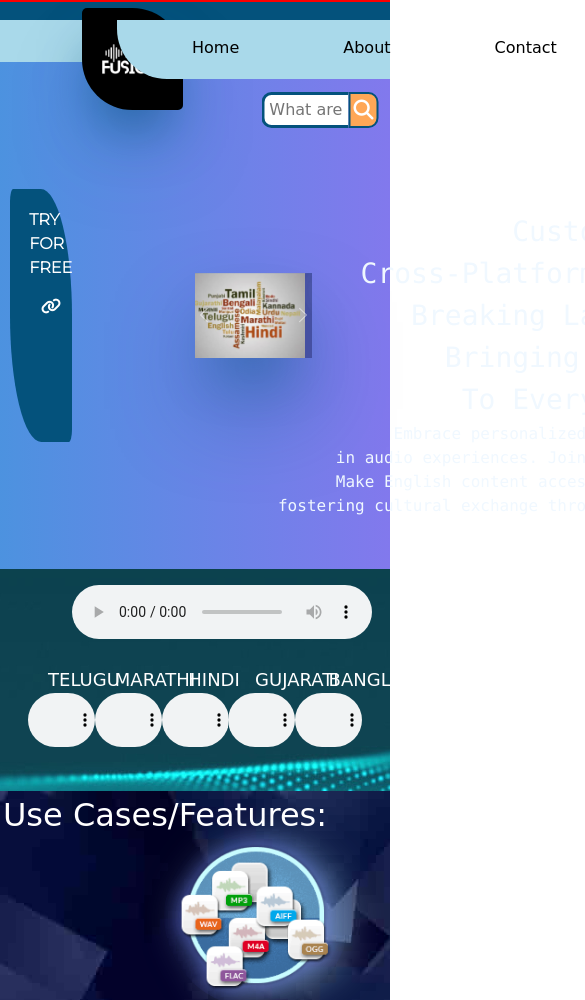
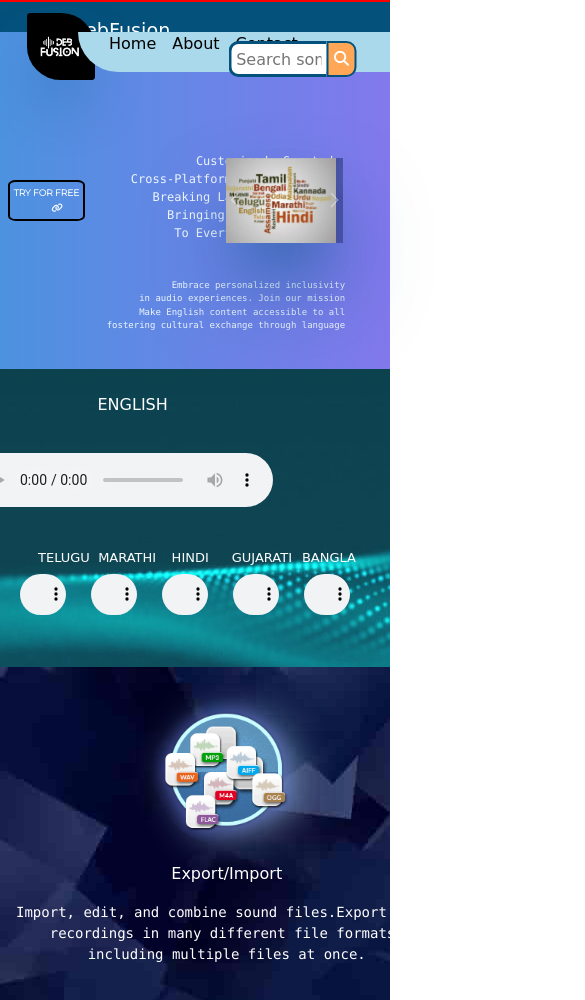
Before and after one commit to abhi5hek001/DebFusion, a plain HTML site: page index.html in a window 390 px wide. Shown: the top 1000 px of the page, 585 px wide, since content can reach past the window. Drawn offline with nearby package versions, Linux system fonts and the light colour scheme; a script that the page names is missing; files whose address does not match are found by name; a web font is replaced by a local one.

Commit message:
Add files via upload

```diff
--- a/contact.css
+++ b/contact.css
@@ -16,7 +16,6 @@
 }
 
 body {
-            overflow-x: hidden;
     overflow-x: hidden;
     width: 100vw;
     margin: 0;
@@ -85,7 +84,7 @@
     display: flex;
     padding: 0 23px;
     position: absolute;
-            left: 30%;
+    right: 0%;
     border-radius: 0 0 0 50px;
 }
 
@@ -153,7 +152,7 @@
     width: 30%;
     position: absolute;
     top: 13%;
-            left: 85%;
+    right: -15%;
     transform: translate(-50%, -50%);
 }
 
@@ -180,13 +179,13 @@
 
 #contact {
     width: 100%;
-            height: 100%;
+    height: 120%;
 }
 
 .section-header {
-            padding: 30px 0;
+    padding: 4% 0 0 0;
     text-align: center;
-            font: 300 60px 'Croissant One', sans-serif;
+    font: 260 30px 'Croissant One', sans-serif;
     color: rgb(4, 82, 124);
     text-transform: uppercase;
     letter-spacing: 6px;
@@ -304,19 +303,19 @@
     text-decoration: none;
 }
 
-        .team-icon img{
+.team-icon img {
     position: absolute;
     top: 30%;
     right: 5%;
-            height: 40%;
+    height: 36%;
     box-shadow: rgb(4, 82, 124) 0px 50px 100px -20px, rgb(4, 82, 124) 0px 30px 60px -30px, rgb(4, 82, 124) 0px -2px 6px 0px inset;
 }
 
-        .company-icon img{
+.company-icon img {
     position: absolute;
     top: 30%;
     left: 5%;
-            height: 40%;
+    height: 30%;
     border-radius: 5% 50%;
     box-shadow: rgb(4, 82, 124) 0px 50px 100px -20px, rgb(4, 82, 124) 0px 30px 60px -30px, rgb(4, 82, 124) 0px -2px 6px 0px inset;
 }
@@ -353,7 +352,7 @@
     height: 10vh;
     align-items: center;
     row-gap: 5%;
-            padding: 2%;
+    padding: 0% 2% 0 2%;
     display: flex;
     justify-content: space-between;
     width: 40%;
--- a/index.html
+++ b/index.html
@@ -7,6 +7,7 @@
     <title style="font-family: 'Montserrat', sans-serif;">DebFusion: Seamlessly Translate English Videos Into Regional
         Languages</title>
     <link rel="stylesheet" href="style.css">
+    <link rel="stylesheet" href="responsive-index.css">
     <link rel="shortcut icon" href="favicon/company-logo.ico" type="image/x-icon">
     <link href="https://cdn.jsdelivr.net/npm/bootstrap@5.3.2/dist/css/bootstrap.min.css" rel="stylesheet"
         integrity="sha384-T3c6CoIi6uLrA9TneNEoa7RxnatzjcDSCmG1MXxSR1GAsXEV/Dwwykc2MPK8M2HN" crossorigin="anonymous">
@@ -39,41 +40,39 @@
 
             <div class="wrap">
                 <div class="search">
-                    <input type="text" class="searchTerm" placeholder="What are you looking for?">
+                    <input type="text" class="searchTerm" placeholder="Search something..">
                     <button type="submit" class="searchButton">
                         <i class="fa fa-search"></i>
                     </button>
                 </div>
             </div>
         </nav>
-        <div class="nav-styler"></div>
+        <!-- <div class="nav-styler"></div> -->
     </div>
 
     <div class="gradient d-flex flex-column justify-content-center">
 
         <div class="tryforfree">
             <a href="https://github.com/prajwal9773/Audio" target="_blank">
-                <p>TRY FOR FREE</p>
+                <p>TRY FOR FREE <i class="fa fa-link"></i>
+                </p>
             </a>
-            <i class="fa fa-link"></i>
         </div>
-        <div class="d-flex flex-column justify-content-center align-items-center">
-            <div class="content">
-                <pre>
+        <div class="text-content d-flex flex-column justify-content-center align-items-center">
+            <pre>
                     Customised, Curated,
                     Cross-Platform Audio Software
                     Breaking Language Barriers
                     Bringing English Content
                     To Every Regional Home!
                 </pre>
-                <div class="text">
-                    <pre>
+            <div class="text">
+                <pre>
                         Embrace personalized inclusivity
                         in audio experiences. Join our mission
                         Make English content accessible to all
                         fostering cultural exchange through language
                 </pre>
-                </div>
             </div>
         </div>
 
@@ -120,32 +119,31 @@
         <br>
         <div class="regional-default-audio">
             <p id="telugu-audio">TELUGU</p>
-            <audio controls="" src="audio/telugu.m4a"></audio>
+            <audio id="telugu-aud" controls="" src="audio/telugu.m4a"></audio>
             <br>
             <p id="marathi-audio">MARATHI</p>
-            <audio controls="" src="audio/marathi.m4a"></audio>
+            <audio id="marathi-aud" controls="" src="audio/marathi.m4a"></audio>
             <br>
             <p id="hindi-audio">HINDI</p>
-            <audio controls="" src="audio/hindi.m4a"></audio>
+            <audio id="hindi-aud" controls="" src="audio/hindi.m4a"></audio>
             <br>
             <p id="gujarati-audio">GUJARATI</p>
-            <audio controls="" src="audio/gujarati.m4a"></audio>
+            <audio id="gujarati-aud" controls="" src="audio/gujarati.m4a"></audio>
             <br>
             <p id="bangla-audio">BANGLA</p>
-            <audio controls="" src="audio/bangla.m4a"></audio>
+            <audio id="bangla-aud" controls="" src="audio/bangla.m4a"></audio>
         </div>
     </div>
 
     <div class="use-case">
-        <p id="use-case-heading">Use Cases/Features:</p>
+        <!-- <p id="use-case-heading">Use Cases/Features:</p> -->
         <div class="use-case-boxes">
             <img src="img/feature-export.png" alt="">
             <p>Export/Import</p>
             <div class="use-case-content">
-                <pre>Import, edit, and combine sound files.
-Export your recordings in many
-different file formats,including
-multiple files at once.</pre>
+                <pre>Import, edit, and combine sound files.Export your
+recordings in many different file formats,
+including multiple files at once.</pre>
             </div>
         </div>
         <div class="use-case-boxes">
@@ -233,7 +231,7 @@ detailed frequency analysis.</pre>
         window.botpressWebChat.init({
             "composerPlaceholder": "Chat with DeBot...",
             "botConversationDescription": "This chatbot was built for DebFusion",
-            "botName":"DeBot",
+            "botName": "DeBot",
             "botId": "24d3ffd5-c617-4f22-88d8-77014c2153bc",
             "hostUrl": "https://cdn.botpress.cloud/webchat/v1",
             "messagingUrl": "https://messaging.botpress.cloud",
--- /dev/null
+++ b/responsive-index.css
@@ -0,0 +1,218 @@
+@media (max-width:576px) {
+    .header .logo-space {
+        padding: 3.8% 0px;
+    }
+
+    .header .logo-space img {
+        left: 7%;
+        top: 1.5%;
+        height: 8vh;
+    }
+
+    .header .company-name {
+        top: 2%;
+        left: 18%;
+        font-size: larger;
+        font-family: 'Croissant One', cursive;
+    }
+
+    .header nav ul {
+        height: 4.8vh;
+        width: 80vw;
+        right: 0%;
+    }
+
+    .header nav ul li {
+        margin: 1%;
+        padding: 0 8px;
+        cursor: pointer;
+    }
+
+    .header nav ul li:hover {
+        border-radius: 15px;
+    }
+
+    .header .wrap .search {
+        width: 110%;
+        display: flex;
+        position: relative;
+        top: 2.5%;
+        right: 20%;
+    }
+
+    .header .wrap .search .searchButton {
+        font-size: 15px;
+    }
+
+    .header .wrap {
+        width: 30%;
+        position: absolute;
+        top: 7%;
+        right: -9.5%;
+        transform: translate(-50%, -50%);
+    }
+
+    .gradient {
+        height: 40vh;
+    }
+
+    /* Try For Free */
+    .gradient .tryforfree p {
+        font-weight: 600;
+        font-size: xx-small;
+    }
+
+    /* Text content */
+    .gradient .text-content pre {
+        font-size: 0.75rem;
+        text-align: right;
+        position: absolute;
+        top: 18%;
+        left: -3.5%;
+    }
+
+    .gradient .text-content .text pre {
+        font-size: xx-small;
+        position: absolute;
+        top: 33%;
+        left: -6%;
+    }
+
+    /* Carousel */
+    .carousel-container {
+        position: relative;
+        left: 58%;
+        width: 50%;
+    }
+
+    /*Sample Audio */
+    .default-audio {
+        position: relative;
+    }
+
+    .eng audio {
+        position: relative;
+        margin-top: 7%;
+        left: -7%;
+    }
+
+    #eng-audio {
+        font-size: medium;
+        position: relative;
+        margin: 8px 0;
+        left: 25%;
+    }
+
+    .regional-default-audio #telugu-aud {
+        position: relative;
+        left: -3%;
+        padding: 2% 0;
+    }
+
+    #telugu-audio {
+        font-size: small;
+        position: absolute;
+        top: -30%;
+        left: 3%;
+    }
+
+    .regional-default-audio #marathi-aud {
+        position: relative;
+        left: -3%;
+        padding: 2% 0;
+    }
+
+    #marathi-audio {
+        font-size: small;
+        position: absolute;
+        top: -30%;
+        left: 21%;
+    }
+
+    .regional-default-audio #hindi-aud {
+        position: relative;
+        left: -3%;
+        padding: 2% 0;
+    }
+
+    #hindi-audio {
+        font-size: small;
+        position: absolute;
+        top: -30%;
+        left: 43%;
+    }
+
+    .regional-default-audio #gujarati-aud {
+        position: relative;
+        left: -3%;
+        padding: 2% 0;
+    }
+
+    #gujarati-audio {
+        font-size: small;
+        position: absolute;
+        top: -30%;
+        left: 61%;
+    }
+
+    .regional-default-audio #bangla-aud {
+        position: relative;
+        left: -3%;
+        padding: 2% 0;
+    }
+
+    #bangla-audio {
+        font-size: small;
+        position: absolute;
+        top: -30%;
+        left: 82%;
+    }
+
+    .regional-default-audio {
+        display: flex;
+        justify-content: space-between;
+        margin: 28px;
+        position: relative;
+    }
+
+    .default-audio p {
+        position: absolute;
+        top: 0vh;
+        left: 47.5vw;
+        color: white;
+    }
+
+    /* Use Cases */
+    .use-case #use-case-heading {
+        font-size: large;
+        position: relative;
+        left: 0.75vw;
+    }
+
+    .use-case {
+        height: auto;
+        text-align: center;
+        grid-template-columns: 1fr 1fr;
+        /* Display two columns on smaller screens */
+        overflow: hidden;
+        /* Make it scrollable if content exceeds the height */
+    }
+
+    .use-case #use-case-heading {
+        position: static;
+        /* Reset heading position */
+        font-size: x-large;
+        /* Adjust font size for smaller screens */
+    }
+
+    .use-case .use-case-boxes {
+        padding: 16px;
+    }
+
+    .use-case .use-case-boxes img {
+        height: 18vh;
+        /* Reduce the image size */
+        margin-bottom: 16px;
+        /* Add some spacing between elements */
+    }
+}
--- a/style.css
+++ b/style.css
@@ -81,7 +81,7 @@ body {
     display: flex;
     padding: 0 23px;
     position: absolute;
-    left: 30%;
+    right: 0%;
     border-radius: 0 0 0 50px;
 }
 
@@ -149,7 +149,7 @@ body {
     width: 30%;
     position: absolute;
     top: 13%;
-    left: 85%;
+    right: -15%;
     transform: translate(-50%, -50%);
 }
 
@@ -157,7 +157,7 @@ body {
     background: linear-gradient(-90deg, #8e73f0, #23a6d5, #26a7ae);
     background-size: 400% 400%;
     animation: gradient 15s ease infinite;
-    height: 60vh;
+    height: 70vh;
 }
 
 @keyframes gradient {
@@ -175,21 +175,22 @@ body {
 }
 
 .gradient .tryforfree {
-    height: 30vh;
-    width: 16vw;
-    background-color: rgb(4, 82, 124);
     position: absolute;
     margin: 2.5%;
-    padding: 5%;
-    border-radius: 5% 50%;
+    padding: 1%;
+    border-radius: 8%;
     color: white;
+    outline: 2px solid black;
 }
-.gradient .tryforfree a{
+
+.gradient .tryforfree a {
     list-style-type: none;
     text-decoration: none;
     color: #ffffff;
 }
+
 .gradient .tryforfree i {
+    margin: 5px;
     position: absolute;
     top: 43%;
     left: 50%;
@@ -206,29 +207,29 @@ body {
 }
 
 
-.gradient .content pre {
+.gradient .text-content pre {
     font-size: 1.75rem;
     text-align: right;
     position: absolute;
     top: 25%;
-    left: 6%;
+    left: 7%;
 }
 
-.gradient .content .text pre {
+.gradient .text-content .text pre {
     font-size: medium;
     position: absolute;
-    top: 50%;
-    left: 12%;
+    top: 53%;
+    left: 17%;
 }
 
-.gradient .content {
+.gradient .text-content {
     font-family: 'Montserrat', sans-serif;
     color: aliceblue;
 }
 
 .carousel-container {
     position: relative;
-    left: 50%;
+    left: 62%;
     width: 50%;
 }
 
@@ -236,94 +237,94 @@ body {
     box-shadow: rgb(4, 82, 124) 0px 50px 100px -20px, rgb(4, 82, 124) 0px 30px 60px -30px, rgb(4, 82, 124) 0px -2px 6px 0px inset;
 }
 
-.use-case {
-    padding: 16px 0;
-    background-image: url('img/use-case-bg.jpg');
-    /* display: flex; */
-    /* justify-content:space-around; */
-    text-align: center;
-    height: 85vh;
-    color: rgb(255, 255, 255);
-    display: grid;
-    grid-template-columns: auto auto auto;
+.default-audio {
     position: relative;
-}
-
-.use-case #use-case-heading {
-    font-size: xx-large;
-    position: absolute;
-    left: 0.75vw;
-}
-
-.use-case .use-case-boxes {
-    padding: 16px 0;
-    height: auto;
-}
-
-
-.use-case .use-case-boxes img {
-    height: 22vh;
-    border-radius: 50%;
-    filter: drop-shadow(10px 4px 20px rgb(169, 217, 234, 0.69));
-}
-
-.default-audio {
     padding: 16px 0;
     background-image: url('img/wallpaperflare.com_wallpaper.jpg');
     position: relative;
 }
 
-.default-audio .eng {
-    display: flex;
-    justify-content: center;
+.eng audio {
     position: relative;
-    left: -2%;
+    left: 40%;
 }
 
 #eng-audio {
+    font-size: medium;
     position: relative;
-    margin: 16px 0;
-    left: 21%;
+    margin: 8px 0;
+    left: 47%;
+}
+.regional-default-audio{
+    margin: 1%;
+    padding: .5%;
+    display: flex;
+    justify-content: space-between;
+}
+
+.regional-default-audio #telugu-aud {
+    position: relative;
+    padding: .5% 0;
+    width: 14%;
 }
 
 #telugu-audio {
-    color: white;
-    font-size: large;
+    font-size: small;
     position: absolute;
-    top: -50%;
-    left: 6%;
+    top: -30%;
+    left: 5%;
+}
+
+.regional-default-audio #marathi-aud {
+    position: relative;
+    padding: .5% 0;
+    width: 14%;
 }
 
 #marathi-audio {
-    color: white;
-    font-size: large;
+    font-size: small;
     position: absolute;
-    top: -50%;
-    left: 26%;
+    top: -30%;
+    left: 27%;
+}
+
+.regional-default-audio #hindi-aud {
+    position: relative;
+    padding: .5% 0;
+    width: 14%;
 }
 
 #hindi-audio {
-    color: white;
-    font-size: large;
+    font-size: small;
     position: absolute;
-    top: -50%;
-    left: 48%;
+    top: -30%;
+    left: 49%;
+}
+
+.regional-default-audio #gujarati-aud {
+    position: relative;
+    padding: .5% 0;
+    width: 14%;
 }
 
 #gujarati-audio {
-    color: white;
-    font-size: large;
+    font-size: small;
     position: absolute;
-    top: -50%;
-    left: 68%;
+    top: -30%;
+    left: 69%;
+}
+
+.regional-default-audio #bangla-aud {
+    position: relative;
+    padding: .5% 0;
+    width: 14%;
 }
 
 #bangla-audio {
-    color: white;
-    font-size: large;
+    font-size: small;
     position: absolute;
-    top: -50%;
-    left: 90%;
+    top: -30%;
+    left: 91%;
 }
 
 .regional-default-audio {
@@ -340,7 +341,34 @@ body {
     color: white;
 }
 
-.botStyle{
+
+.use-case #use-case-heading {
+    font-size: large;
+    position: absolute;
+    left: 0.75vw;
+}
+
+.use-case {
+    background-image: url('img/use-case-bg.jpg');
+    color: white;
+    height: auto;
+    display: grid;
+    grid-template-columns: auto auto auto;
+}
+
+.use-case .use-case-boxes {
+    margin: auto;
+    padding: 8px 0;
+    height: auto;
+}
+
+.use-case .use-case-boxes img {
+    height: 16vh;
+    border-radius: 50%;
+    filter: drop-shadow(10px 4px 20px rgba(169, 217, 234, 0.69));
+}
+
+.botStyle {
     background-color: red;
 }
 
```
Also changed, not shown: about.css (+27 -7 lines), about.html (+1 -1 lines), contact.html (+1 -1 lines). Lines whose indentation alone changed are shown as unchanged.
